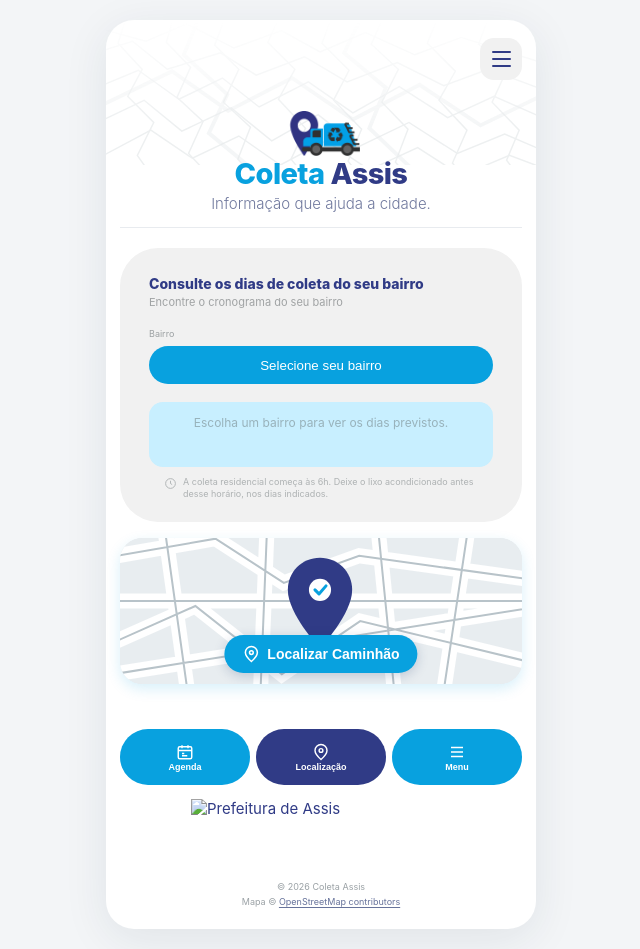
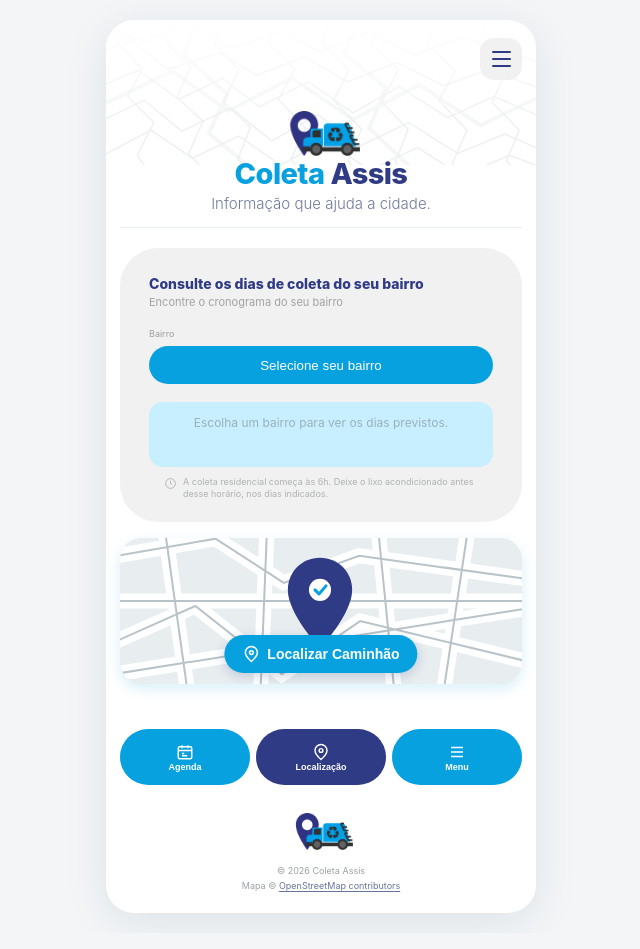
Before and after one commit to neithannuhnes/App-ColetaAssis, a plain HTML site: page index.html in a window 1280 px wide. Shown: the whole page, without its empty margins (319-959 px from the left). Drawn offline with nearby package versions, Linux system fonts and the light colour scheme; files whose address does not match are found by name.

Commit message:
Use app icon when prefeitura logo is unavailable

```diff
--- a/index.html
+++ b/index.html
@@ -12,7 +12,7 @@
 <section class="intro"><h1><img class="brand-mark" src="assets/coleta-assis-icon.png" alt=""><span class="brand-name"><span class="coleta">Coleta</span><span class="assis">Assis</span></span></h1><p>Informação que ajuda a cidade.</p></section>
 <section class="lookup" id="schedule"><h2 class="card-title">Consulte os dias de coleta do seu bairro</h2><p class="small">Encontre o cronograma do seu bairro</p><label class="field-label" for="bairro">Bairro</label><div class="select-wrap"><select class="field" id="bairro"></select></div><div class="days" id="days"><span class="small">Escolha um bairro para ver os dias previstos.</span></div><p class="reminder"><svg viewBox="0 0 24 24" aria-hidden="true"><circle cx="12" cy="12" r="9"/><path d="M12 7v5l3 2"/></svg><span>A coleta residencial começa às 6h. Deixe o lixo acondicionado antes desse horário, nos dias indicados.</span></p></section>
 <button class="open-map map-preview" id="open-map" aria-label="Abrir mapa e localizar caminhão"><svg class="preview-art" viewBox="0 0 400 160" preserveAspectRatio="xMidYMid slice" aria-hidden="true"><rect width="400" height="160" fill="#e8edf0"/><path d="M-20 28 95 8l68 44 75-27 180 25M-15 115l90-40 86 68 78-53 178 43M42-20l28 200M147-20l-8 200M255-20l20 200M349-20l-30 200M-20 70l440 0M-20 145l440-70" fill="none" stroke="#fff" stroke-width="15"/><path d="M-20 28 95 8l68 44 75-27 180 25M-15 115l90-40 86 68 78-53 178 43M42-20l28 200M147-20l-8 200M255-20l20 200M349-20l-30 200M-20 70l440 0M-20 145l440-70" fill="none" stroke="#b8c3c9" stroke-width="2"/><path d="M199 27c-18 0-32 14-32 32 0 24 32 58 32 58s32-34 32-58c0-18-14-32-32-32Z" fill="#303b86"/><circle cx="199" cy="59" r="11" fill="#fff"/><path d="M194 59l4 4 7-8" fill="none" stroke="#08a1df" stroke-width="3" stroke-linecap="round" stroke-linejoin="round"/></svg><span class="preview-label"><svg viewBox="0 0 24 24"><path d="M20 10c0 5-8 12-8 12S4 15 4 10a8 8 0 1 1 16 0Z"/><circle cx="12" cy="10" r="2.5"/></svg>Localizar Caminhão</span></button>
-<nav class="bottom-nav" aria-label="Navegação principal"><button id="nav-schedule" aria-label="Cronograma"><svg viewBox="0 0 24 24"><rect x="3" y="5" width="18" height="16" rx="2"/><path d="M16 3v4M8 3v4M3 10h18m-13 4h3m-3 3h7"/></svg><span class="nav-label">Agenda</span></button><button class="active" id="nav-map" aria-label="Mapa e localização"><svg viewBox="0 0 24 24"><path d="M20 10c0 5-8 12-8 12S4 15 4 10a8 8 0 1 1 16 0Z"/><circle cx="12" cy="10" r="2.5"/></svg><span class="nav-label">Localização</span></button><button id="nav-contact" aria-label="Menu"><svg viewBox="0 0 24 24"><path d="M4 6h16M4 12h16M4 18h16"/></svg><span class="nav-label">Menu</span></button></nav><footer class="app-footer"><img src="assets/assis-logo.png" alt="Prefeitura de Assis"><small class="copyright">© 2026 Coleta Assis</small><small class="map-credit">Mapa © <a href="https://www.openstreetmap.org/copyright" target="_blank" rel="noopener">OpenStreetMap contributors</a></small></footer>
+<nav class="bottom-nav" aria-label="Navegação principal"><button id="nav-schedule" aria-label="Cronograma"><svg viewBox="0 0 24 24"><rect x="3" y="5" width="18" height="16" rx="2"/><path d="M16 3v4M8 3v4M3 10h18m-13 4h3m-3 3h7"/></svg><span class="nav-label">Agenda</span></button><button class="active" id="nav-map" aria-label="Mapa e localização"><svg viewBox="0 0 24 24"><path d="M20 10c0 5-8 12-8 12S4 15 4 10a8 8 0 1 1 16 0Z"/><circle cx="12" cy="10" r="2.5"/></svg><span class="nav-label">Localização</span></button><button id="nav-contact" aria-label="Menu"><svg viewBox="0 0 24 24"><path d="M4 6h16M4 12h16M4 18h16"/></svg><span class="nav-label">Menu</span></button></nav><footer class="app-footer"><img src="assets/assis-logo.png" alt="Prefeitura de Assis" onerror="this.onerror=null;this.src='assets/coleta-assis-icon.png';this.style='width:64px;height:64px;object-fit:contain'"><small class="copyright">© 2026 Coleta Assis</small><small class="map-credit">Mapa © <a href="https://www.openstreetmap.org/copyright" target="_blank" rel="noopener">OpenStreetMap contributors</a></small></footer>
 </main><div class="toast" id="toast"></div>
 <div class="overlay" id="map-overlay"><div class="modal map-modal"><div class="map-modal-head"><h2>Localizar Caminhão</h2><button class="close" id="close-map" aria-label="Fechar mapa">×</button></div><section class="map-card" aria-label="Mapa de localização"><div class="map"><div id="real-map" aria-label="Mapa real de Assis"></div><div class="map-status"><span id="loc-dot"></span><b id="loc-status">Aguardando GPS</b></div><div class="map-controls"><button id="use-location" aria-label="Usar minha localização">⌖ &nbsp;Usar minha localização</button><button id="legend" aria-label="Sobre o mapa">i</button></div></div></section><div class="map-caption"><span id="loc-sub">Teste local · posição não compartilhada</span><span class="coords" id="coords"></span></div></div></div>
 <div class="drawer-overlay" id="drawer-overlay"><aside class="side-menu" aria-label="Menu lateral"><div class="drawer-head"><h2>Coleta Assis</h2><button class="close" id="close-menu" aria-label="Fechar menu">×</button></div><button class="drawer-link" id="drawer-schedule"><svg viewBox="0 0 24 24"><rect x="3" y="5" width="18" height="16" rx="2"/><path d="M16 3v4M8 3v4M3 10h18"/></svg>Consultar cronograma</button><button class="drawer-link" id="drawer-map"><svg viewBox="0 0 24 24"><path d="M20 10c0 5-8 12-8 12S4 15 4 10a8 8 0 1 1 16 0Z"/><circle cx="12" cy="10" r="2.5"/></svg>Localizar caminhão</button><section class="contact-card"><p>Dúvidas sobre coleta domiciliar</p><strong>Contato da Prefeitura · SEAMA</strong><a class="contact-button" href="tel:+5518996456004"><svg viewBox="0 0 24 24"><path d="M22 16.9v3a2 2 0 0 1-2.2 2 19.8 19.8 0 0 1-8.6-3.1 19.4 19.4 0 0 1-6-6A19.8 19.8 0 0 1 2.1 4.2 2 2 0 0 1 4.1 2h3a2 2 0 0 1 2 1.7c.1 1 .4 2 .7 2.9a2 2 0 0 1-.5 2.1L8 10a16 16 0 0 0 6 6l1.3-1.3a2 2 0 0 1 2.1-.5c.9.3 1.9.6 2.9.7a2 2 0 0 1 1.7 2Z"/></svg>Ligar (18) 99645-6004</a></section><p class="drawer-foot">Número divulgado pela <a href="https://www.assis.sp.gov.br/portal/noticias/0/3/9723/assis-tera-novo-formato-de-coleta-de-lixo-a-partir-de-1-de-outubro" target="_blank" rel="noopener">Prefeitura de Assis</a>.</p></aside></div>
```
